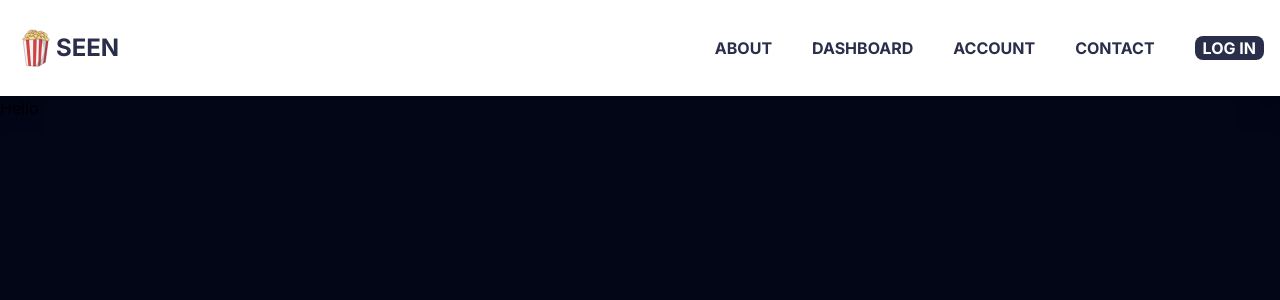
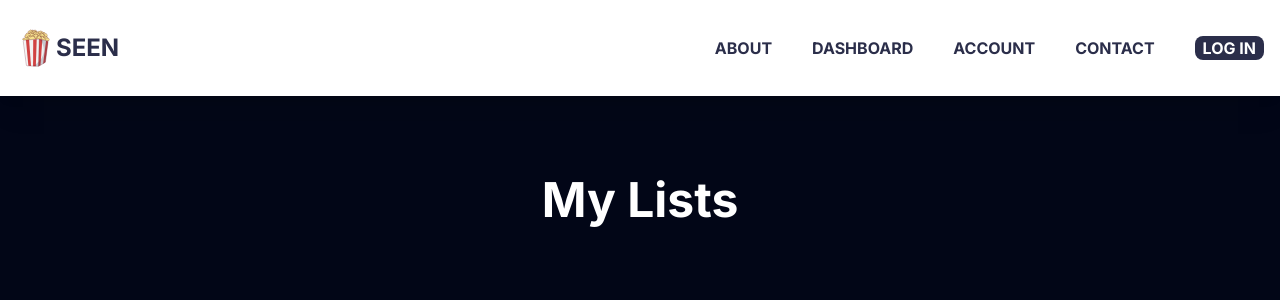
Before and after one commit to mblumx/seen-next, a Next.js app: page /lists in a window 1280 px wide. Shown: the top 300 px of the page. Built offline with nearby package versions, Linux system fonts and the light colour scheme.

Commit message:
Set background and h1 in lists

```diff
--- a/app/lists/page.tsx
+++ b/app/lists/page.tsx
@@ -2,8 +2,13 @@ import React from "react"
 
 const Lists = () => {
   return (
-    <div className="min-h-[calc(100svh-96px)] w-auto bg-slate-950">Hello</div>
+    <div className=" bg-slate-950 mx-auto w-full min-h-[calc(100svh-96px)]">
+      <div className="flex">
+        <h1 className="flex mx-auto text-white text-5xl font-bold py-20">
+          My Lists
+        </h1>
+      </div>
+    </div>
   )
 }
-
 export default Lists
```
